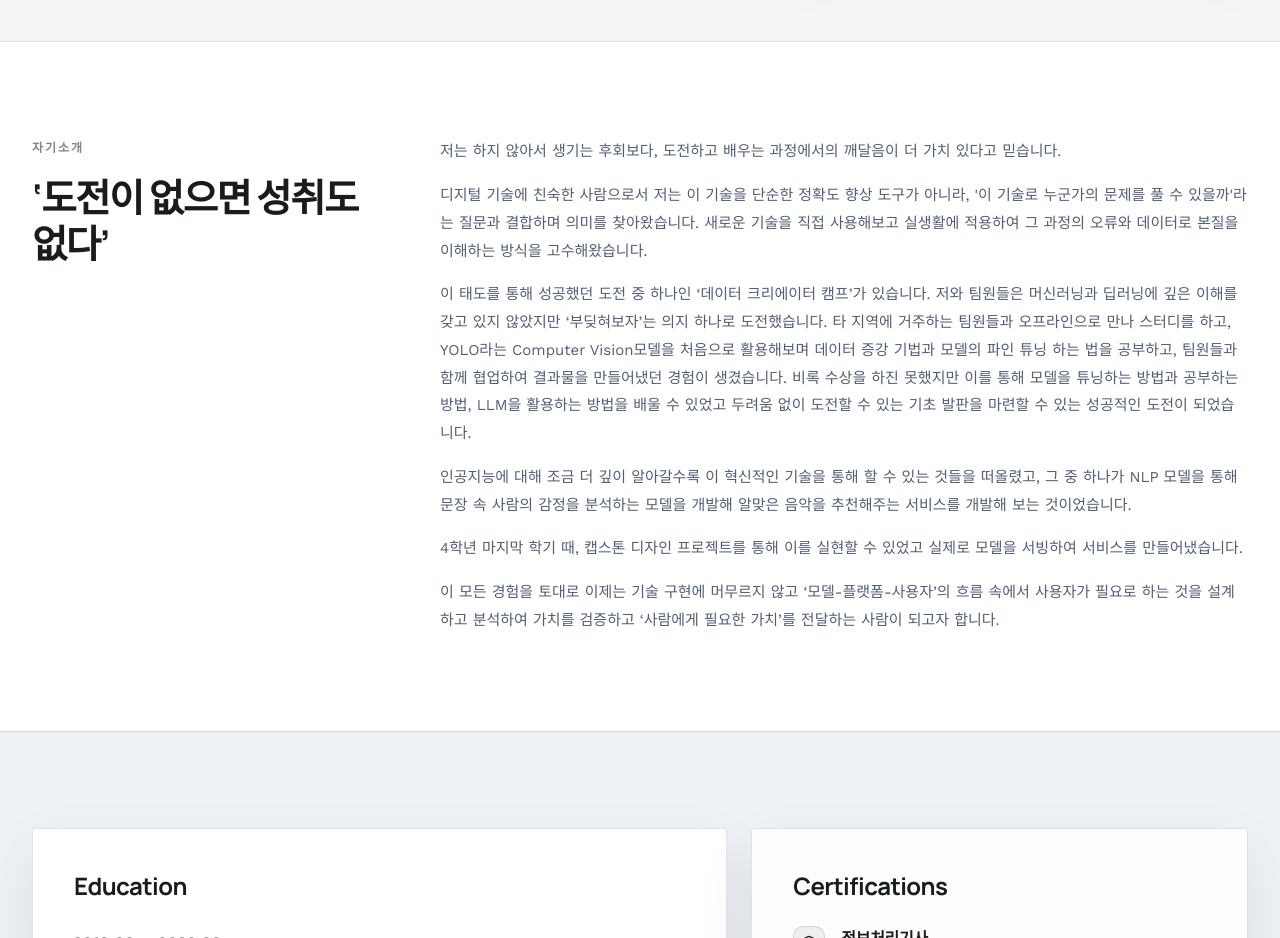
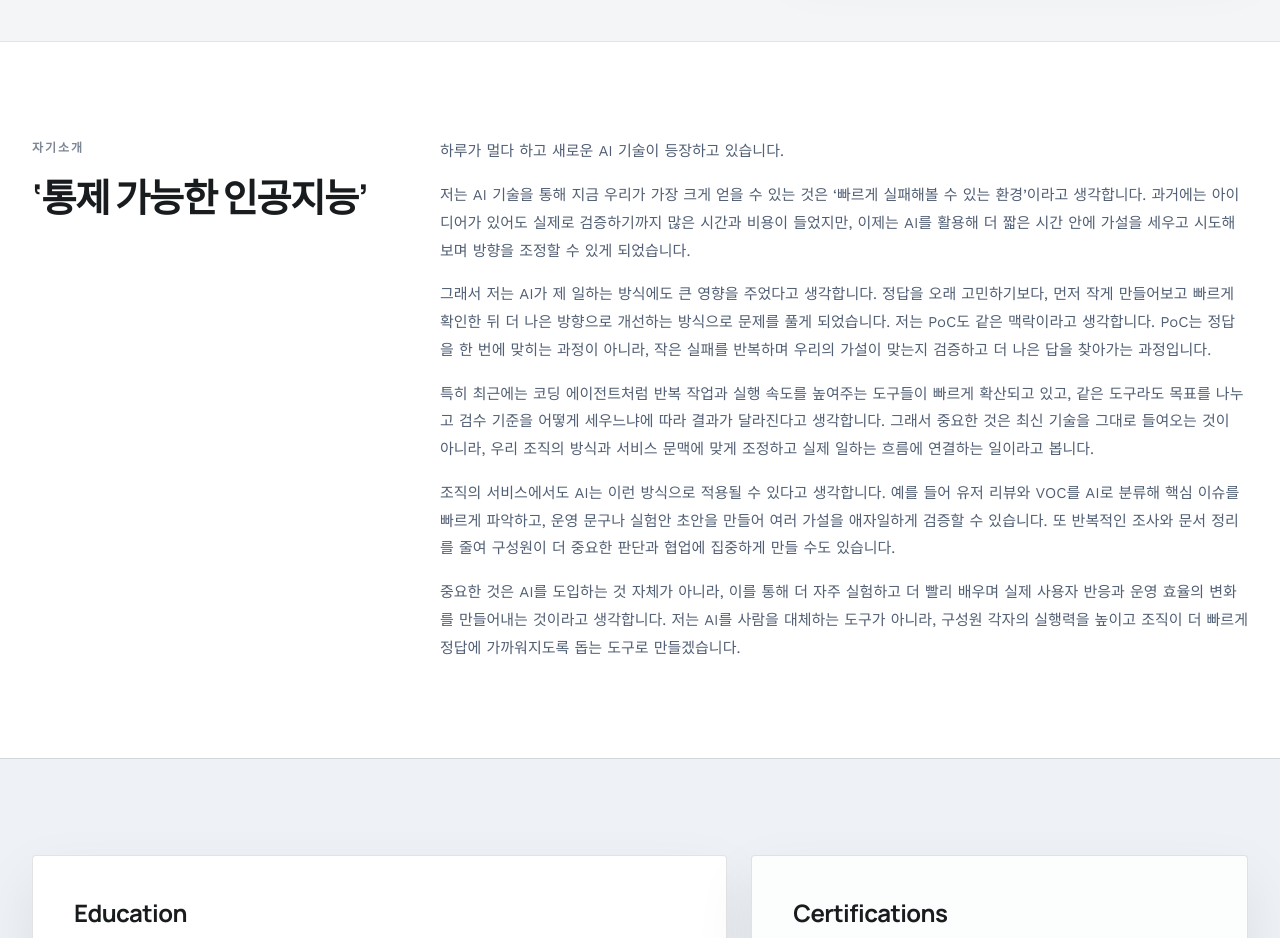
Before and after one commit to Jaegwae/portfolio, a React (Vite) app: page / in a window 1280 px wide. Shown: the part 860-1798 px from the top of the page. Built offline with nearby package versions, Linux system fonts and the light colour scheme.

Commit message:
Revise AI introduction copy

```diff
--- a/src/data/siteData.js
+++ b/src/data/siteData.js
@@ -18,14 +18,14 @@ export const PROFILE = {
 export const PROFILE_CONTENT = {
   intro: {
     title: "자기소개",
-    headline: "‘도전이 없으면 성취도 없다’",
+    headline: "‘통제 가능한 인공지능’",
     paragraphs: [
-      "저는 하지 않아서 생기는 후회보다, 도전하고 배우는 과정에서의 깨달음이 더 가치 있다고 믿습니다.",
-      "디지털 기술에 친숙한 사람으로서 저는 이 기술을 단순한 정확도 향상 도구가 아니라, '이 기술로 누군가의 문제를 풀 수 있을까'라는 질문과 결합하며 의미를 찾아왔습니다. 새로운 기술을 직접 사용해보고 실생활에 적용하여 그 과정의 오류와 데이터로 본질을 이해하는 방식을 고수해왔습니다.",
-      "이 태도를 통해 성공했던 도전 중 하나인 ‘데이터 크리에이터 캠프’가 있습니다. 저와 팀원들은 머신러닝과 딥러닝에 깊은 이해를 갖고 있지 않았지만 ‘부딪혀보자’는 의지 하나로 도전했습니다. 타 지역에 거주하는 팀원들과 오프라인으로 만나 스터디를 하고, YOLO라는 Computer Vision모델을 처음으로 활용해보며 데이터 증강 기법과 모델의 파인 튜닝 하는 법을 공부하고, 팀원들과 함께 협업하여 결과물을 만들어냈던 경험이 생겼습니다. 비록 수상을 하진 못했지만 이를 통해 모델을 튜닝하는 방법과 공부하는 방법, LLM을 활용하는 방법을 배울 수 있었고 두려움 없이 도전할 수 있는 기초 발판을 마련할 수 있는 성공적인 도전이 되었습니다.",
-      "인공지능에 대해 조금 더 깊이 알아갈수록 이 혁신적인 기술을 통해 할 수 있는 것들을 떠올렸고, 그 중 하나가 NLP 모델을 통해 문장 속 사람의 감정을 분석하는 모델을 개발해 알맞은 음악을 추천해주는 서비스를 개발해 보는 것이었습니다.",
-      "4학년 마지막 학기 때, 캡스톤 디자인 프로젝트를 통해 이를 실현할 수 있었고 실제로 모델을 서빙하여 서비스를 만들어냈습니다.",
-      "이 모든 경험을 토대로 이제는 기술 구현에 머무르지 않고 ‘모델-플랫폼-사용자’의 흐름 속에서 사용자가 필요로 하는 것을 설계하고 분석하여 가치를 검증하고 ‘사람에게 필요한 가치’를 전달하는 사람이 되고자 합니다."
+      "하루가 멀다 하고 새로운 AI 기술이 등장하고 있습니다.",
+      "저는 AI 기술을 통해 지금 우리가 가장 크게 얻을 수 있는 것은 ‘빠르게 실패해볼 수 있는 환경’이라고 생각합니다. 과거에는 아이디어가 있어도 실제로 검증하기까지 많은 시간과 비용이 들었지만, 이제는 AI를 활용해 더 짧은 시간 안에 가설을 세우고 시도해보며 방향을 조정할 수 있게 되었습니다.",
+      "그래서 저는 AI가 제 일하는 방식에도 큰 영향을 주었다고 생각합니다. 정답을 오래 고민하기보다, 먼저 작게 만들어보고 빠르게 확인한 뒤 더 나은 방향으로 개선하는 방식으로 문제를 풀게 되었습니다. 저는 PoC도 같은 맥락이라고 생각합니다. PoC는 정답을 한 번에 맞히는 과정이 아니라, 작은 실패를 반복하며 우리의 가설이 맞는지 검증하고 더 나은 답을 찾아가는 과정입니다.",
+      "특히 최근에는 코딩 에이전트처럼 반복 작업과 실행 속도를 높여주는 도구들이 빠르게 확산되고 있고, 같은 도구라도 목표를 나누고 검수 기준을 어떻게 세우느냐에 따라 결과가 달라진다고 생각합니다. 그래서 중요한 것은 최신 기술을 그대로 들여오는 것이 아니라, 우리 조직의 방식과 서비스 문맥에 맞게 조정하고 실제 일하는 흐름에 연결하는 일이라고 봅니다.",
+      "조직의 서비스에서도 AI는 이런 방식으로 적용될 수 있다고 생각합니다. 예를 들어 유저 리뷰와 VOC를 AI로 분류해 핵심 이슈를 빠르게 파악하고, 운영 문구나 실험안 초안을 만들어 여러 가설을 애자일하게 검증할 수 있습니다. 또 반복적인 조사와 문서 정리를 줄여 구성원이 더 중요한 판단과 협업에 집중하게 만들 수도 있습니다.",
+      "중요한 것은 AI를 도입하는 것 자체가 아니라, 이를 통해 더 자주 실험하고 더 빨리 배우며 실제 사용자 반응과 운영 효율의 변화를 만들어내는 것이라고 생각합니다. 저는 AI를 사람을 대체하는 도구가 아니라, 구성원 각자의 실행력을 높이고 조직이 더 빠르게 정답에 가까워지도록 돕는 도구로 만들겠습니다."
     ]
   },
   career: {
```
